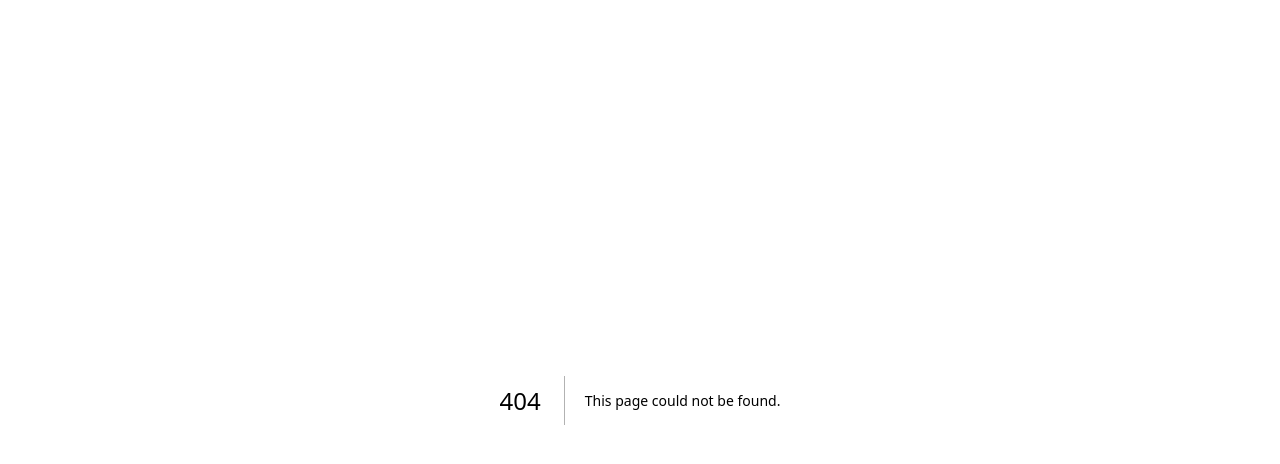
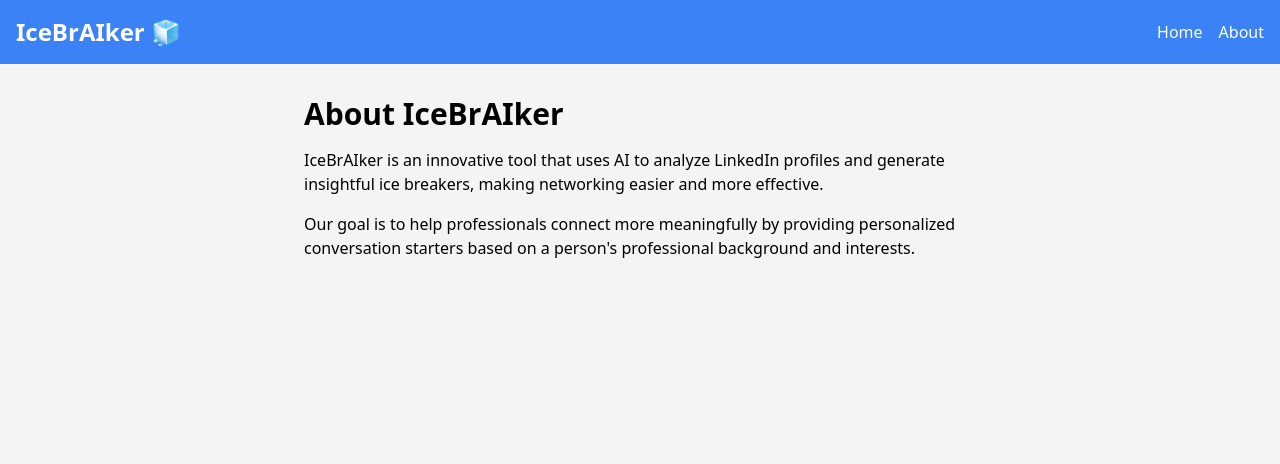
Before and after one commit to Hackerdude374/IceBrAIker, a Next.js app in the folder my-nextjs-app/: page /about in a window 1280 px wide. Before the commit this address had no page. Shown: the top 464 px of the page. Built offline with nearby package versions, Linux system fonts and the light colour scheme.

Commit message:
working on index.tsx

```diff
--- /dev/null
+++ b/my-nextjs-app/src/components/Flashcard.tsx
@@ -0,0 +1,61 @@
+import React, { useState, useEffect } from 'react';
+
+interface FlashcardProps {
+  title: string;
+  content: string | string[];
+  isVisible: boolean;
+  onComplete: () => void;
+  gifUrl: string;
+}
+
+const Flashcard: React.FC<FlashcardProps> = ({ title, content, isVisible, onComplete, gifUrl }) => {
+  const [progress, setProgress] = useState(90);
+
+  useEffect(() => {
+    if (isVisible) {
+      const timer = setInterval(() => {
+        setProgress((prev) => {
+          if (prev <= 0) {
+            clearInterval(timer);
+            onComplete();
+            return 0;
+          }
+          return prev - 1;
+        });
+      }, 90);
+      return () => clearInterval(timer);
+    }
+  }, [isVisible, onComplete]);
+
+  if (!isVisible) return null;
+
+  return (
+    <div className="w-full h-full bg-white rounded-lg shadow-lg p-6 flex flex-col justify-between">
+      <h2 className="text-2xl font-bold mb-4">{title}</h2>
+      <div className="flex-grow overflow-auto mb-4">
+        {Array.isArray(content) ? (
+          <ul className="list-disc list-inside">
+            {content.map((item, index) => (
+              <li key={index}>{item}</li>
+            ))}
+          </ul>
+        ) : (
+          <p>{content}</p>
+        )}
+      </div>
+      <img
+        src={gifUrl}
+        alt={title}
+        className="w-full h-40 object-contain rounded-lg mb-4"
+      />
+      <div className="w-full bg-gray-200 rounded-full h-2.5">
+        <div
+          className="bg-blue-600 h-2.5 rounded-full transition-all duration-100 ease-linear"
+          style={{ width: `${progress}%` }}
+        ></div>
+      </div>
+    </div>
+  );
+};
+
+export default Flashcard;
--- /dev/null
+++ b/my-nextjs-app/src/components/Layout.tsx
@@ -0,0 +1,19 @@
+import React from 'react';
+import Navbar from './Navbar';
+
+interface LayoutProps {
+  children: React.ReactNode;
+}
+
+const Layout: React.FC<LayoutProps> = ({ children }) => {
+  return (
+    <div className="min-h-screen bg-gray-100">
+      <Navbar />
+      <main className="container mx-auto px-4 py-8">
+        {children}
+      </main>
+    </div>
+  );
+};
+
+export default Layout;
--- /dev/null
+++ b/my-nextjs-app/src/components/Navbar.tsx
@@ -0,0 +1,24 @@
+import React from 'react';
+import Link from 'next/link';
+
+const Navbar: React.FC = () => {
+  return (
+    <nav className="bg-blue-500 p-4">
+      <div className="container mx-auto flex justify-between items-center">
+        <Link href="/" className="text-white text-2xl font-bold">
+          IceBrAIker 🧊
+        </Link>
+        <div>
+          <Link href="/" className="text-white mr-4">
+            Home
+          </Link>
+          <Link href="/about" className="text-white">
+            About
+          </Link>
+        </div>
+      </div>
+    </nav>
+  );
+};
+
+export default Navbar;
--- /dev/null
+++ b/my-nextjs-app/src/components/ProfileGrid.tsx
@@ -0,0 +1,45 @@
+import React from 'react';
+import { IceBreakerData } from '../types/iceBreaker';
+
+interface ProfileGridProps {
+  data: IceBreakerData;
+}
+
+const ProfileGrid: React.FC<ProfileGridProps> = ({ data }) => {
+  const sections = [
+    { key: 'summary', title: 'Summary', content: data.summary_and_facts.summary, gifUrl: '/gifs/summary.gif' },
+    { key: 'facts', title: 'Interesting Facts', content: data.summary_and_facts.facts, gifUrl: '/gifs/facts.gif' },
+    { key: 'ice_breakers', title: 'Ice Breakers', content: data.ice_breakers.ice_breakers, gifUrl: '/gifs/ice_breakers.gif' },
+    { key: 'topics', title: 'Topics of Interest', content: data.interests.topics_of_interest, gifUrl: '/gifs/topics.gif' },
+    { key: 'traits', title: 'Personality Traits', content: data.traits_and_skills.personality_traits, gifUrl: '/gifs/traits.gif' },
+    { key: 'skills', title: 'Technical Skills', content: data.traits_and_skills.technical_skills, gifUrl: '/gifs/skills.webp' },
+  ];
+
+  return (
+    <div className="grid grid-cols-1 md:grid-cols-2 lg:grid-cols-3 gap-6 w-full max-w-6xl">
+      {sections.map((section) => (
+        <div key={section.key} className="bg-white p-6 rounded-lg shadow-md">
+          <h2 className="text-2xl font-bold mb-4">{section.title}</h2>
+          <div className="max-h-48 overflow-y-auto mb-4">
+            {Array.isArray(section.content) ? (
+              <ul className="list-disc list-inside">
+                {section.content.map((item, index) => (
+                  <li key={index}>{item}</li>
+                ))}
+              </ul>
+            ) : (
+              <p>{section.content}</p>
+            )}
+          </div>
+          <img
+            src={section.gifUrl}
+            alt={section.title}
+            className="w-full h-40 object-contain rounded-lg"
+          />
+        </div>
+      ))}
+    </div>
+  );
+};
+
+export default ProfileGrid;
--- a/my-nextjs-app/src/pages/_app.tsx
+++ b/my-nextjs-app/src/pages/_app.tsx
@@ -2,9 +2,14 @@ import '../styles/globals.css';
 import '../styles/spinner.css';
 import '../styles/animations.css';
 import type { AppProps } from 'next/app';
+import Layout from '../components/Layout';
 
 function MyApp({ Component, pageProps }: AppProps) {
-  return <Component {...pageProps} />;
+  return (
+    <Layout>
+      <Component {...pageProps} />
+    </Layout>
+  );
 }
 
 export default MyApp;
--- /dev/null
+++ b/my-nextjs-app/src/pages/about.tsx
@@ -0,0 +1,19 @@
+import React from 'react';
+
+const About: React.FC = () => {
+  return (
+    <div className="max-w-2xl mx-auto">
+      <h1 className="text-3xl font-bold mb-4">About IceBrAIker</h1>
+      <p className="mb-4">
+        IceBrAIker is an innovative tool that uses AI to analyze LinkedIn profiles and generate
+        insightful ice breakers, making networking easier and more effective.
+      </p>
+      <p>
+        Our goal is to help professionals connect more meaningfully by providing personalized
+        conversation starters based on a person's professional background and interests.
+      </p>
+    </div>
+  );
+};
+
+export default About;
--- /dev/null
+++ b/my-nextjs-app/src/types/iceBreaker.ts
@@ -0,0 +1,17 @@
+export interface IceBreakerData {
+    summary_and_facts: {
+      summary: string;
+      facts: string[];
+    };
+    interests: {
+      topics_of_interest: string[];
+    };
+    ice_breakers: {
+      ice_breakers: string[];
+    };
+    picture_url: string;
+    traits_and_skills: {
+      personality_traits: string[];
+      technical_skills: string[];
+    };
+  }
```
Also changed, not shown: my-nextjs-app/src/hooks/useIceBreakerData.ts (added).
